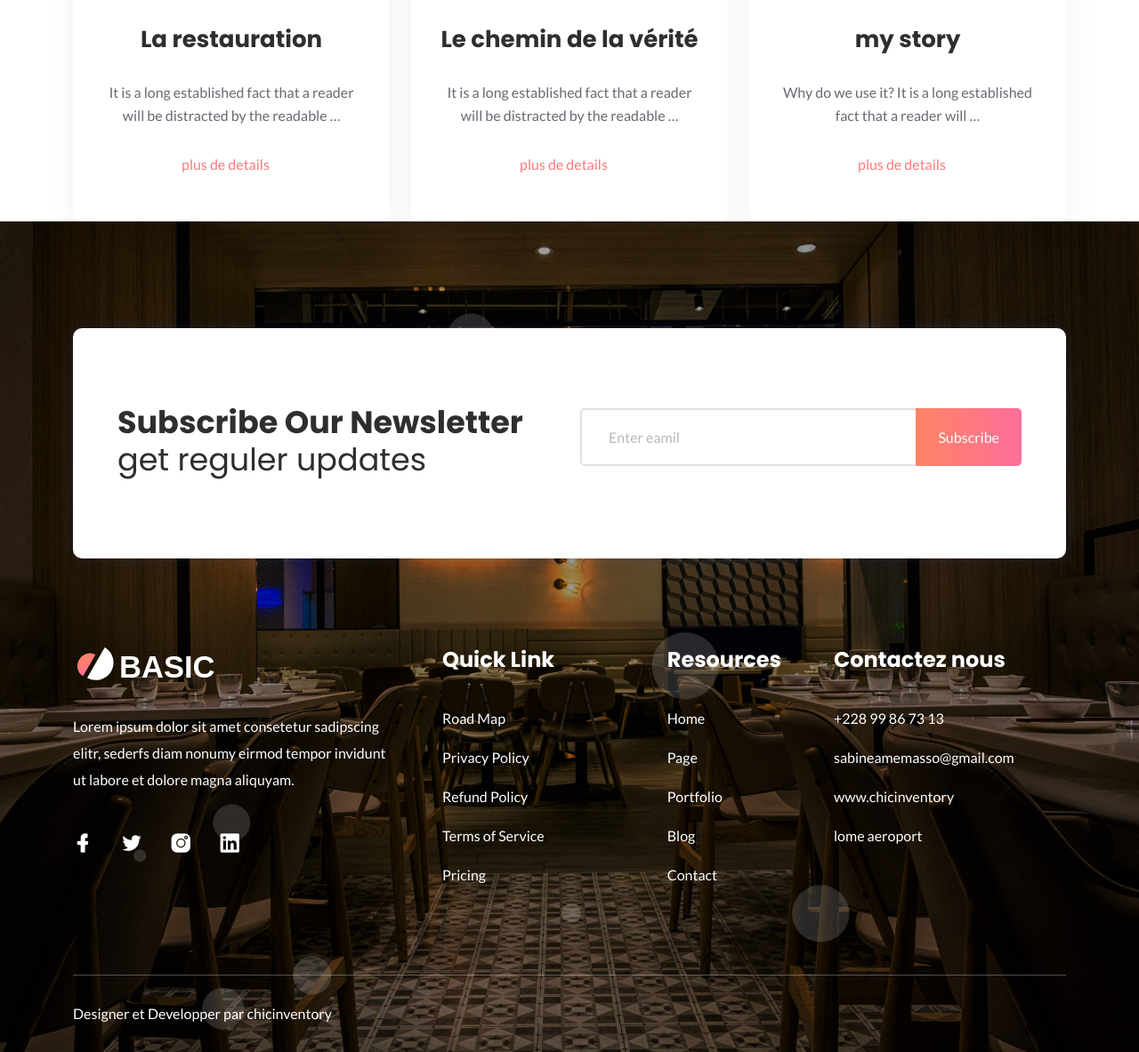
After one commit to sabine7313/chicdelice, a Django app: page /liste_article/ in a window 1280 px wide. The commit adds this page. Shown: the part 525-1708 px from the top of the page at 89% size. Run offline with Django 4.2, Linux system fonts and the light colour scheme; data comes from the database, SQL or seed files in the repository; both versions use the stored data as it was after the commit; some libraries are stand-ins or nearby versions.

Commit message:
modification

```diff
--- a/chicdelice/settings.py
+++ b/chicdelice/settings.py
@@ -11,7 +11,7 @@ https://docs.djangoproject.com/en/4.1/ref/settings/
 """
 
 from pathlib import Path
-
+import os
 # Build paths inside the project like this: BASE_DIR / 'subdir'.
 BASE_DIR = Path(__file__).resolve().parent.parent
 
@@ -117,6 +117,8 @@ USE_TZ = True
 # https://docs.djangoproject.com/en/4.1/howto/static-files/
 
 STATIC_URL = 'static/'
+MEDIA_URL = '/image/'
+MEDIA_ROOT = os.path.join(BASE_DIR, 'static/image')
 
 STATICFILES_DIRS =[
     BASE_DIR/ "static",
--- a/restauration/admin.py
+++ b/restauration/admin.py
@@ -1,3 +1,5 @@
 from django.contrib import admin
+from .models import Article
 
 # Register your models here.
+admin.site.register(Article)
--- a/restauration/models.py
+++ b/restauration/models.py
@@ -1,3 +1,12 @@
 from django.db import models
 
 # Create your models here.
+
+class Article(models.Model):
+    titre = models.CharField(max_length= 200)
+    contenu = models.TextField()
+    image = models.ImageField(upload_to= "image")
+    date = models.DateTimeField(auto_now_add= True)
+
+    def __str__(self) :
+        return self.titre
--- /dev/null
+++ b/restauration/templates/liste_article.html
@@ -0,0 +1,56 @@
+{% extends 'page_accueil.html' %}
+{% load static %}
+{% block content  %}
+<section id="features" class="services-area pt-120">
+    <div class="container">
+      <div class="row justify-content-center">
+        <div class="col-lg-10">
+          <div class="section-title text-center pb-40">
+            <div class="line m-auto"></div>
+            <h3 class="title">
+              Blog
+              <span> </span>
+            </h3>
+          </div>
+          <!-- section title -->
+        </div>
+      </div>
+      <!-- row -->
+      <div class="row justify-content-center">
+        {% for articles in tout_les_articles %}
+        <div class="col-lg-4 col-md-7 col-sm-8">
+          <div
+            class="single-services text-center mt-30 wow fadeIn"
+            data-wow-duration="1s"
+            data-wow-delay="0.2s"
+          >
+            <div class="services-icon">
+              <img
+                class="shape"
+                src="{{ articles.image.url}}"
+                alt="shape"
+              />
+
+
+            </div>
+            <div class="services-content mt-30">
+              <h4 class="services-title">
+                <a href="javascript:void(0)"> {{ articles.titre }} </a>
+              </h4>
+              <p class="text">
+               {{ articles.contenu|truncatewords:15}}
+              </p>
+             <a class="more" href="{% url 'detail_article' articles.id %}">
+                plus de details <i class=" ini ini-chevron-right"></i>
+             </a>
+            </div>
+          </div
+          <!-- single services -->
+        </div>
+        {% endfor %}
+      </div>
+      <!-- row -->
+    </div>
+    <!-- container -->
+  </section>
+{% endblock %}
--- a/restauration/templates/page_accueil.html
+++ b/restauration/templates/page_accueil.html
@@ -98,7 +98,7 @@
                       <a href="javascript:void(0)">Equipe</a>
                     </li>
                     <li class="nav-item">
-                      <a href="javascript:void(0)">Blog</a>
+                      <a href="{% url 'liste_article' %}">Blog</a>
                     </li>
                   </ul>
                 </div>
--- a/restauration/urls.py
+++ b/restauration/urls.py
@@ -1,13 +1,17 @@
 from django.contrib import admin
 from django.urls import path, include
-from .views import accueil, appéritifs, repas, boulangerie
+from .views import accueil, appéritifs, repas, boulangerie, liste_article, detail_article
 from .import views
+from django.conf import settings
+from django.conf.urls.static import static
 
 urlpatterns = [
    path('', views.accueil, name='accueil',),
    path('appéritifs/',views.appéritifs, name='appéritifs', ),
    path('repas/', views.repas, name='repas', ),
    path('boulangerie/', views.boulangerie, name='boulangerie', ),
-
+   path('liste_article/', views.liste_article, name= 'liste_article',),
+   path('detail_article/<int:pk>', views.detail_article, name= 'detail_article')
 
 ]
+urlpatterns += static(settings.MEDIA_URL, document_root = settings.MEDIA_ROOT)
--- a/restauration/views.py
+++ b/restauration/views.py
@@ -1,5 +1,5 @@
 from django.shortcuts import render
-
+from .models import Article
 
 
 # Create your views here.
@@ -14,3 +14,11 @@ def repas(request):
 
 def boulangerie(request):
     return render(request, 'boulangerie.html')
+
+def liste_article(request):
+    tout_les_articles = Article.objects.all()
+    return render(request, 'liste_article.html', locals())
+
+def detail_article(request, pk):
+    article = Article.objects.get(id=pk)
+    return render(request, 'detail_article.html',locals())
```
Also changed, not shown: restauration/templates/detail_article.html (added, +58 -0 lines), db.sqlite3, restauration/migrations/0001_initial.py (added), 7 other files.
